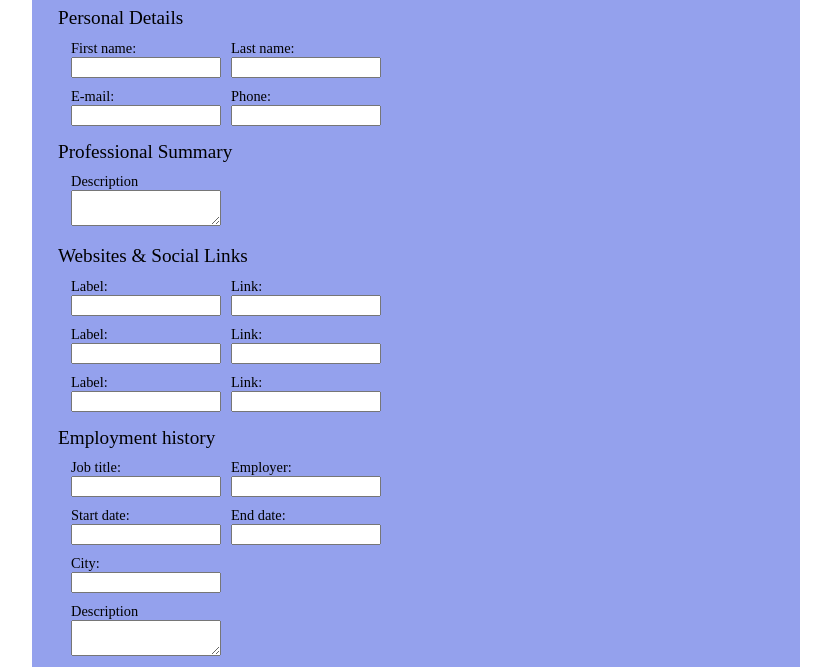
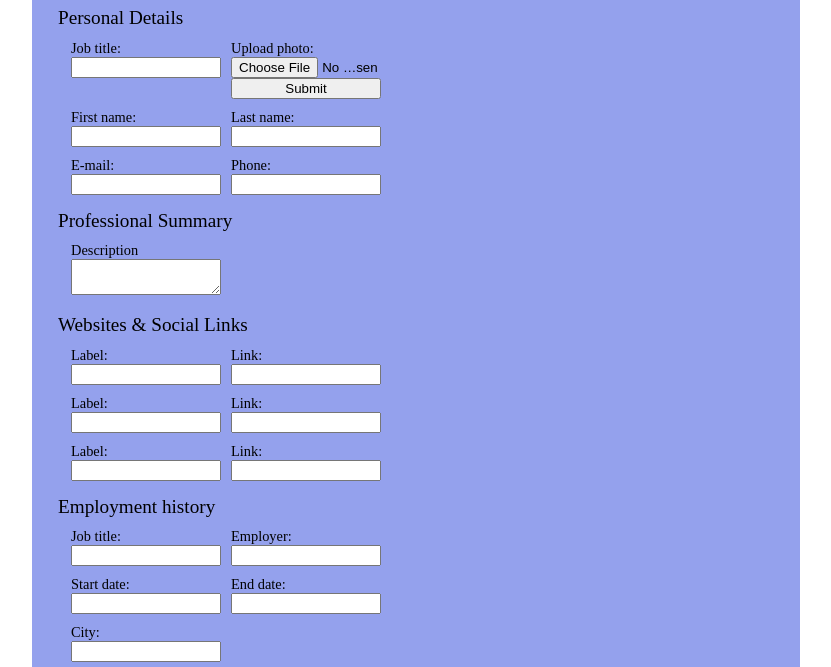
Before and after one commit to jakub-matusiak/resume-creator, a plain HTML site: page index.html in a window 1280 px wide. Shown: the part 60-727 px from the top of the page, without its empty margins (224-1055 px from the left). Drawn offline with Linux system fonts and the light colour scheme.

Commit message:
Added job title and photo upload to Personal Details

```diff
--- a/index.html
+++ b/index.html
@@ -16,6 +16,17 @@
             <form>
                 <fieldset>
                     <legend class="resume-heading">Personal Details</legend>
+                    <div class="resume-row">
+                        <label for="job-title">
+                            <span>Job title:</span>
+                            <input type="text" id="job-title">
+                        </label>
+                        <label for="photo">
+                            <span>Upload photo:</span>
+                            <input type="file" id="photo">
+                            <input type="submit" id="submit-photo">
+                        </label>
+                    </div>
                     <div class="resume-row">
                         <label for="first_name">
                             <span>First name:</span>
```
